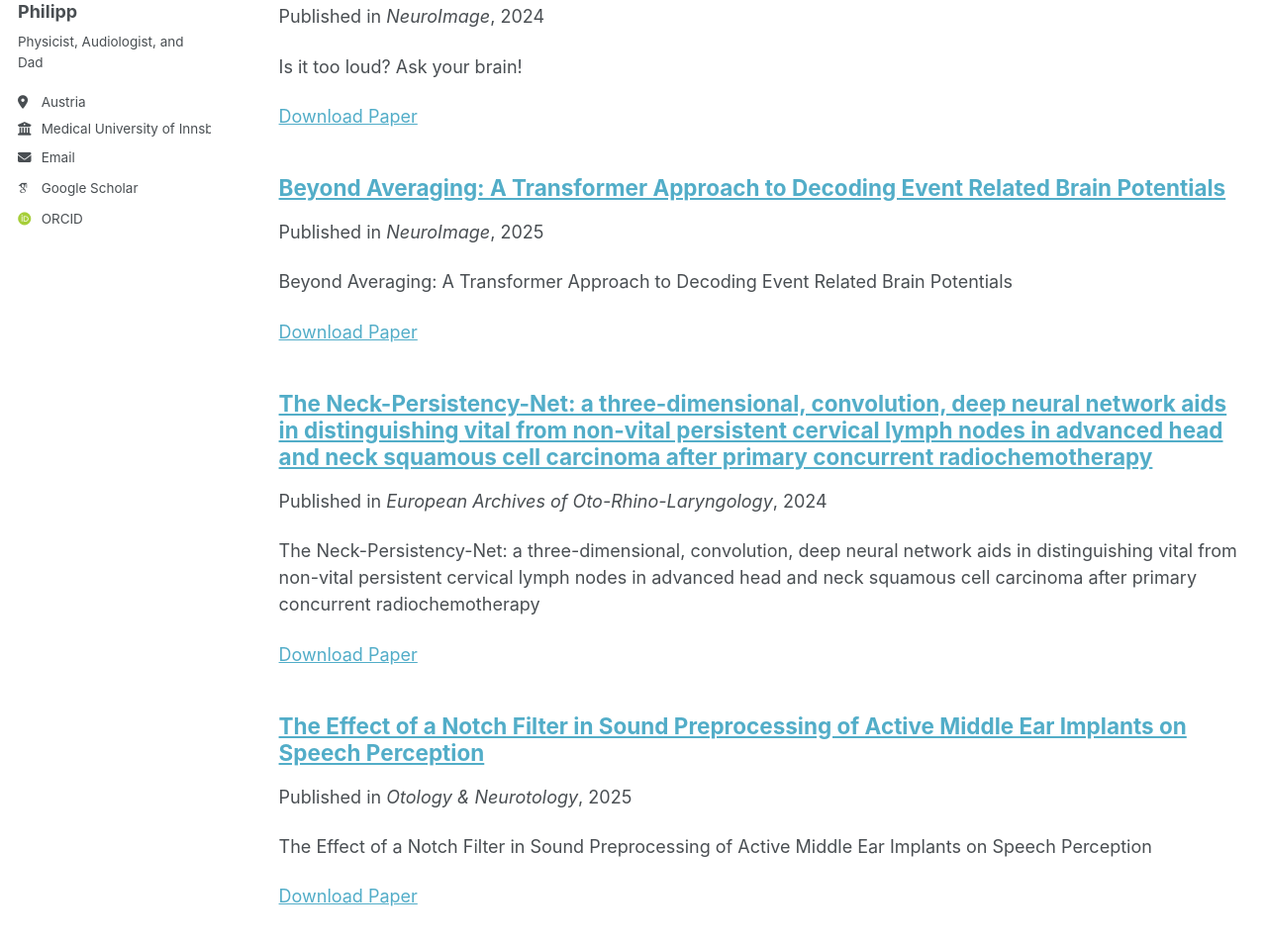
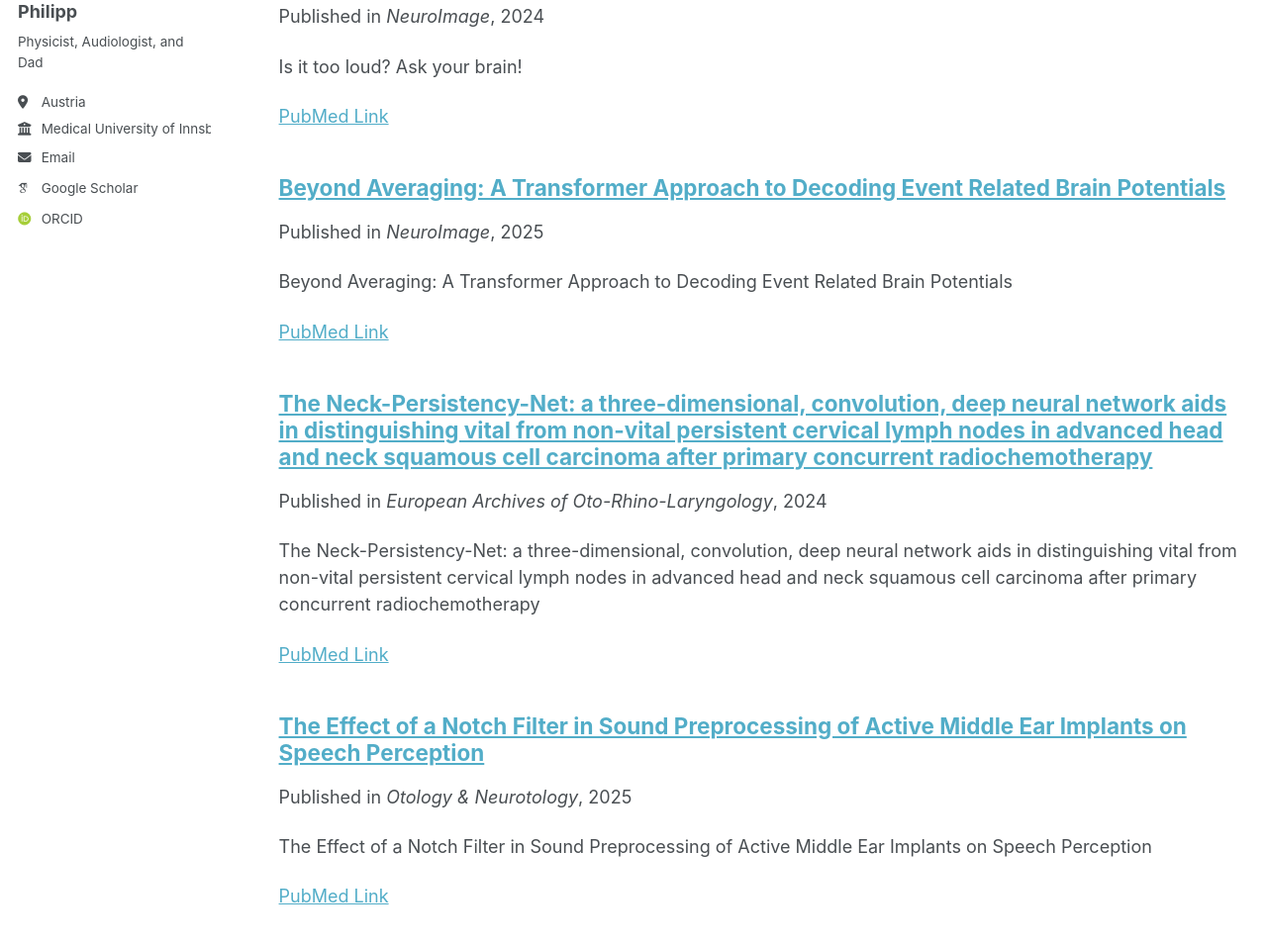
Before and after one commit to Stanissse/AboutMe, a Jekyll site: the page built from _pages/publications.html, in a window 1280 px wide and 1400 px high. Shown: the part 346-1301 px from the top of the window at 99% size. Built offline with Jekyll 4.4.1, drawn with Linux system fonts in a browser that asks for light colours; some web fonts are replaced.

Commit message:
Update archive-single.html

```diff
--- a/_includes/archive-single.html
+++ b/_includes/archive-single.html
@@ -53,7 +53,7 @@
     {% endif %}
 
    {% if post.paperurl %}
-    <p><a href="{{ post.paperurl }}">Download Paper</a></p>
+    <p><a href="{{ post.paperurl }}">PubMed Link</a></p>
   {% endif %}
 
   </article>
```
